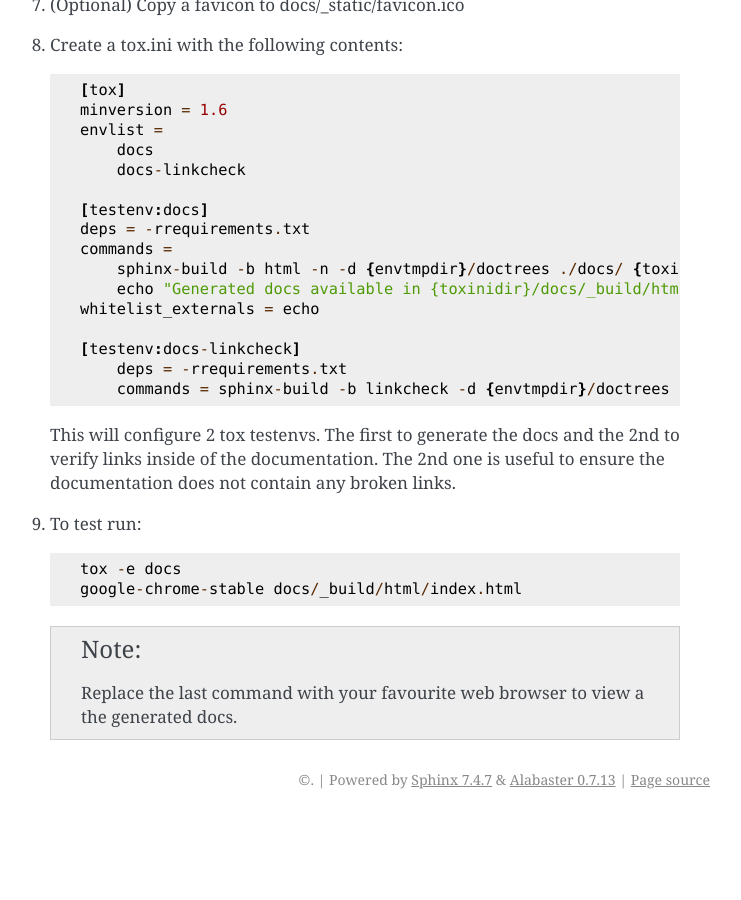
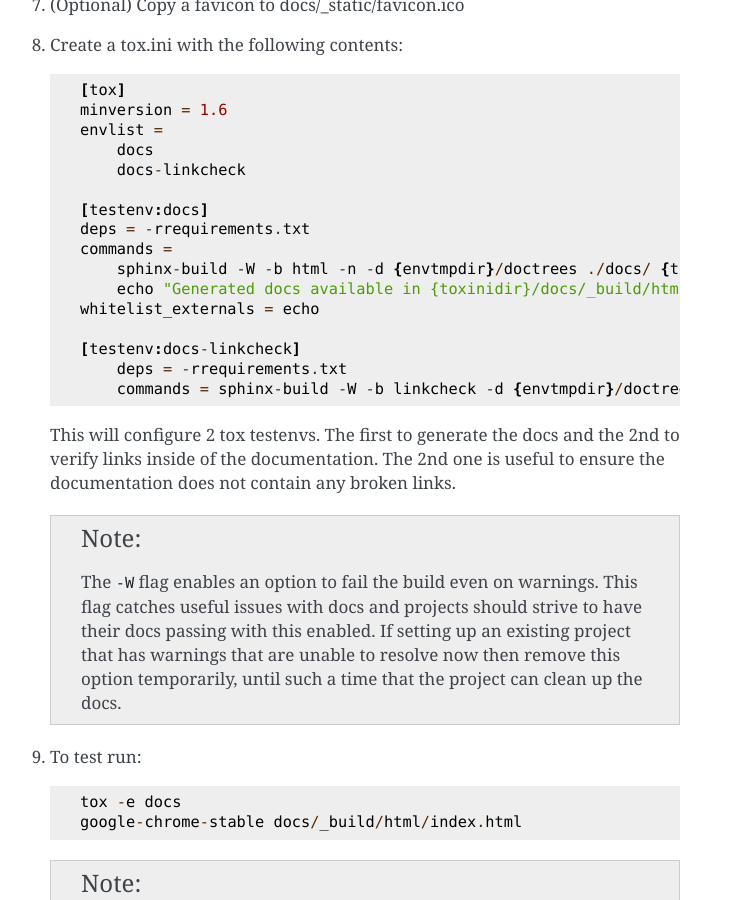
Before and after one commit to lfit/releng-docs-conf, a Sphinx documentation site: the page built from docs/install.rst, in a window 1280 px wide and 900 px high, scrolled down 1604 px. Shown: the whole window, without its empty margins (400-1141 px from the left). Built offline with Sphinx 7.4.7, drawn with Linux system fonts in a browser that asks for light colours; pages that are not in the unit, such as notebooks, are missing from menus; before the commit the page ends 2423 px from its top, so only the background shows below that.

Commit message:
Add flag to fail with warnings in instructions
This is good practice so let's make sure our instructions set this
by default with a note in case a project is not ready for such a
configuration.

Change-Id: Ia71ca45af4e219c3eb50667772addbf77a584a82
Signed-off-by: Thanh Ha <thanh.ha@linuxfoundation.org>

```diff
--- a/docs/install.rst
+++ b/docs/install.rst
@@ -85,17 +85,26 @@ Follow these steps to install lfdocs-conf:
      [testenv:docs]
      deps = -rrequirements.txt
      commands =
-         sphinx-build -b html -n -d {envtmpdir}/doctrees ./docs/ {toxinidir}/docs/_build/html
+         sphinx-build -W -b html -n -d {envtmpdir}/doctrees ./docs/ {toxinidir}/docs/_build/html
          echo "Generated docs available in {toxinidir}/docs/_build/html"
      whitelist_externals = echo
 
      [testenv:docs-linkcheck]
          deps = -rrequirements.txt
-         commands = sphinx-build -b linkcheck -d {envtmpdir}/doctrees ./docs/ {toxinidir}/docs/_build/linkcheck
+         commands = sphinx-build -W -b linkcheck -d {envtmpdir}/doctrees ./docs/ {toxinidir}/docs/_build/linkcheck
 
    This will configure 2 tox testenvs. The first to generate the docs and the
    2nd to verify links inside of the documentation. The 2nd one is useful to
    ensure the documentation does not contain any broken links.
+
+   .. note::
+
+      The ``-W`` flag enables an option to fail the build even on warnings.
+      This flag catches useful issues with docs and projects should strive
+      to have their docs passing with this enabled. If setting up an existing
+      project that has warnings that are unable to resolve now then
+      remove this option temporarily, until such a time that the project can
+      clean up the docs.
 
 #. To test run::
 
```
